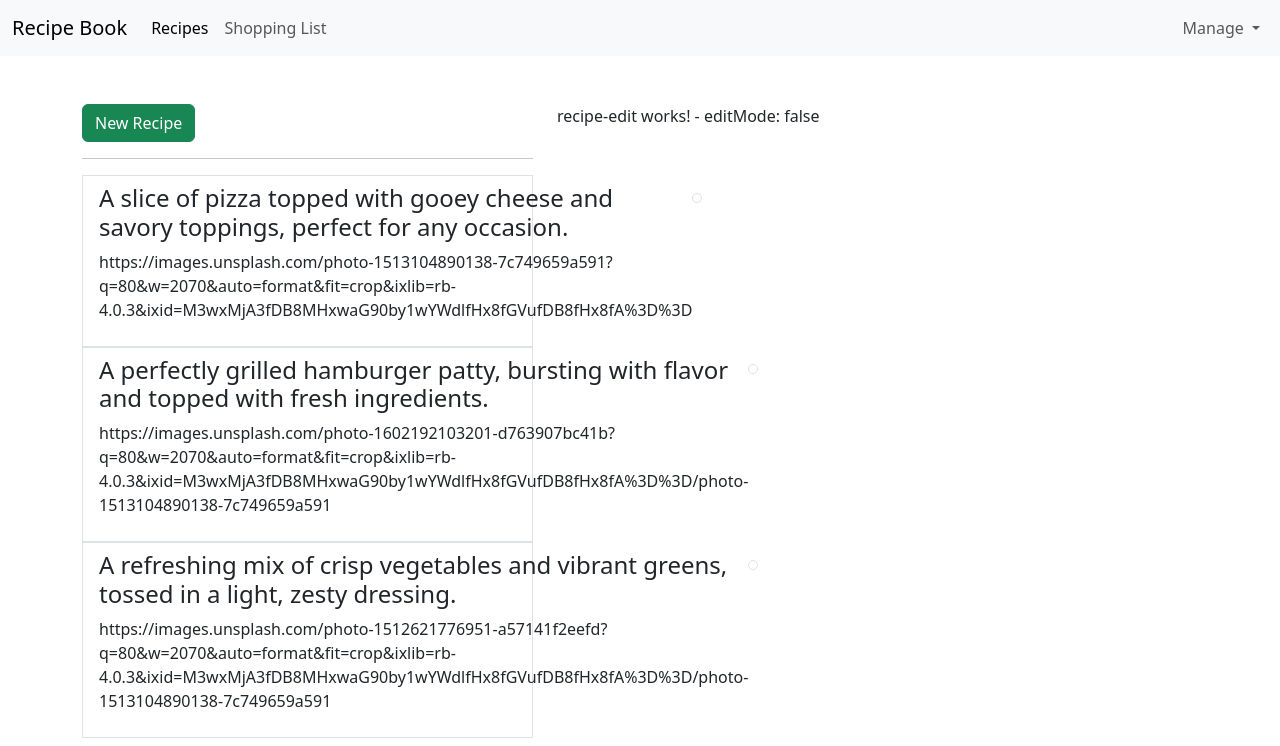
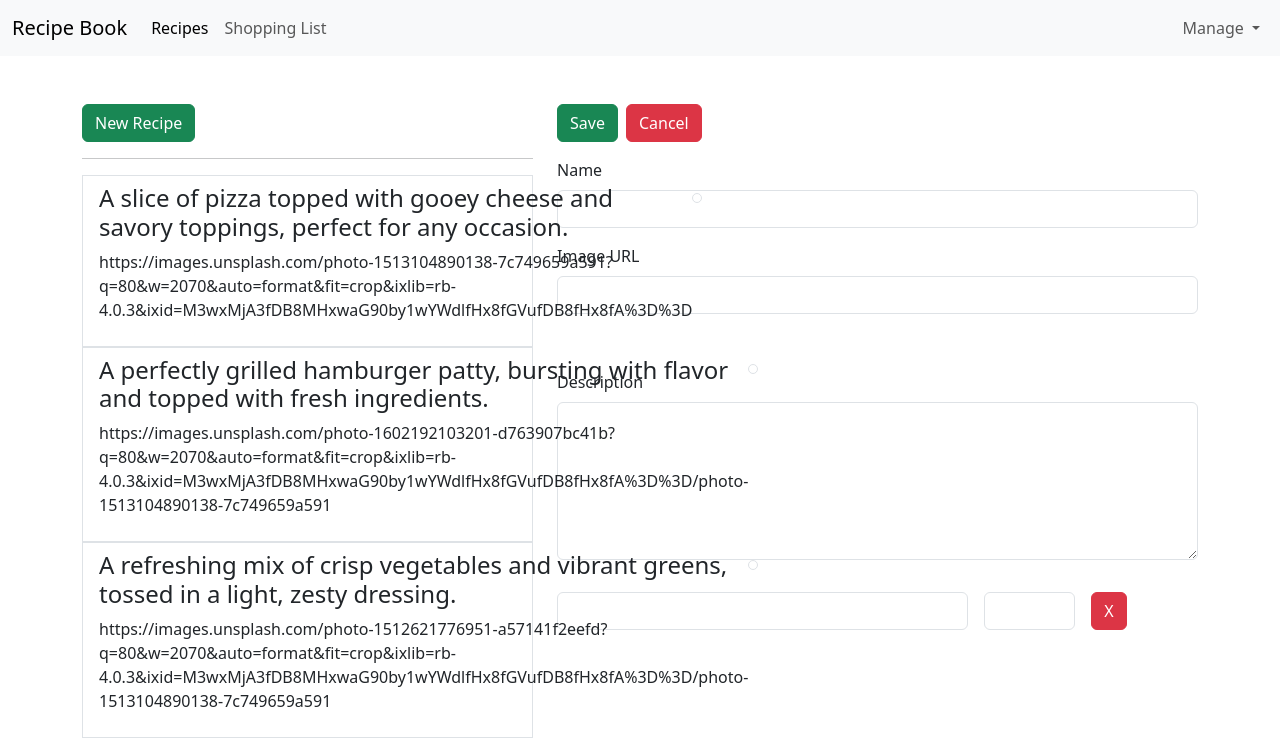
Before and after one commit to sanchezpe/recipe-book-ng, an Angular app: page /recipes/new in a window 1280 px wide. Shown: the top 746 px of the page. Built offline with nearby package versions, Linux system fonts and the light colour scheme; grey boxes are pictures that could not be loaded.

Commit message:
Recipe-edit component layout

```diff
--- a/src/app/recipes/recipe-edit/recipe-edit.component.html
+++ b/src/app/recipes/recipe-edit/recipe-edit.component.html
@@ -1 +1,42 @@
-<p>recipe-edit works! - editMode: {{ editMode }}</p>
+<form class="row g-3">
+  <div class="col-12">
+    <button type="submit" class="btn btn-success">
+      Save
+    </button>
+    <button type="button" class="btn btn-danger ms-2">Cancel</button>
+  </div>
+  <div class="col-12">
+    <label for="name" class="form-label">Name</label>
+    <input type="text" class="form-control" id="name" name="name" />
+  </div>
+  <div class="col-12">
+    <label for="imagePath" class="form-label">Image URL</label>
+    <input type="text" class="form-control" id="imagePath" name="imagePath" />
+  </div>
+  <div class="col-12">
+    <img src="" class="img-fluid" />
+  </div>
+  <div class="col-12">
+    <label for="description" class="form-label">Description</label>
+    <textarea
+      type="text"
+      class="form-control"
+      id="description"
+      name="description"
+      rows="6"
+    ></textarea>
+  </div>
+  <div class="row g-3">
+    <div class="col-md-8">
+      <label class="visually-hidden" for="ingredientName">Name</label>
+      <input type="text" class="form-control" id="ingredientName"/>
+    </div>
+    <div class="col-md-2">
+      <label class="visually-hidden" for="ingredientAmount">Amount</label>
+      <input type="number" class="form-control" id="ingredientAmount"/>
+    </div>
+    <div class="col-md-2">
+      <button class="btn btn-danger">X</button>
+    </div>
+  </div>
+</form>
```
